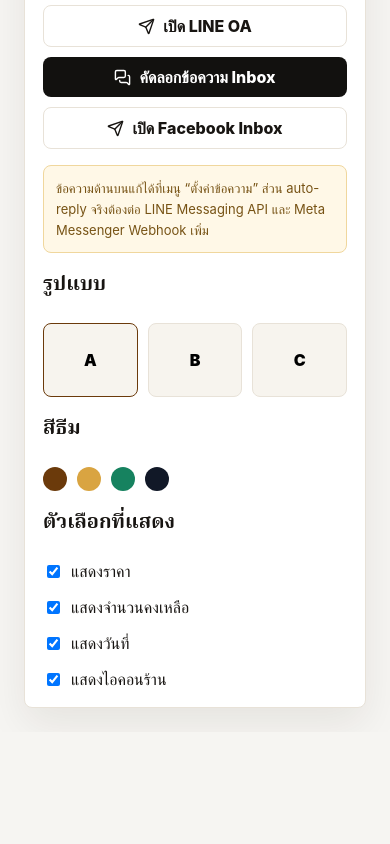
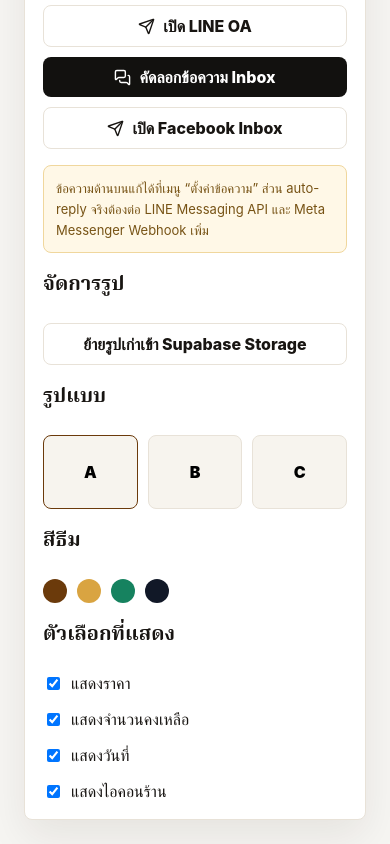
Before and after one commit to numjebar/-jebar-selection-SHOP, a Next.js app: page /admin/catalog in a window 390 px wide. Shown: the part 1391-2235 px from the top of the page. Before the commit the page ends 2123 px from the top, so only its background shows below. Built offline with nearby package versions, Linux system fonts and the light colour scheme; no server answers; the database is empty.

Commit message:
Add manual image migration and mobile save fallback

```diff
--- a/app/admin/catalog/page.tsx
+++ b/app/admin/catalog/page.tsx
@@ -11,6 +11,8 @@
   const { products, selection, messages } = useCatalogStore()
   const todayProducts = getAvailableProducts(products, selection)
   const [isDownloading, setIsDownloading] = useState(false)
+  const [isMigrating, setIsMigrating] = useState(false)
+  const [mobileImageUrl, setMobileImageUrl] = useState('')
   const [copied, setCopied] = useState('')
   const customerUrl = typeof window === 'undefined' ? '/catalog' : `${window.location.origin}/catalog`
   const lineUrl = process.env.NEXT_PUBLIC_LINE_OA_URL || process.env.NEXT_PUBLIC_LINE_URL || 'https://lin.ee/t8QoAix'
@@ -20,14 +22,37 @@
     window.print()
   }
 
+  async function migrateOldImages() {
+    setIsMigrating(true)
+
+    try {
+      const response = await fetch('/api/migrate-images', { method: 'POST' })
+      const data = (await response.json().catch(() => ({}))) as { migrated?: number; failed?: number; error?: string }
+      if (!response.ok) throw new Error(data.error || 'Migration failed')
+      alert(`ย้ายรูปเก่าเข้า Supabase Storage แล้ว ${data.migrated || 0} รูป${data.failed ? ` / ไม่สำเร็จ ${data.failed} รูป` : ''}`)
+      window.location.reload()
+    } catch (error) {
+      console.error(error)
+      alert(error instanceof Error ? error.message : 'ย้ายรูปเก่าไม่สำเร็จ')
+    } finally {
+      setIsMigrating(false)
+    }
+  }
+
   async function downloadCatalogImage() {
     setIsDownloading(true)
 
     try {
       const dataUrl = await renderCatalogCanvas(todayProducts, selection)
+      const blob = dataUrlToBlob(dataUrl)
+      const objectUrl = URL.createObjectURL(blob)
+
+      if (mobileImageUrl) URL.revokeObjectURL(mobileImageUrl)
+      setMobileImageUrl(objectUrl)
+
       const link = document.createElement('a')
       link.download = `je-bar-catalog-${new Date().toISOString().slice(0, 10)}.png`
-      link.href = dataUrl
+      link.href = objectUrl
       document.body.appendChild(link)
       link.click()
       link.remove()
@@ -82,6 +107,14 @@
                 พิมพ์ / PDF
               </button>
             </div>
+            {mobileImageUrl ? (
+              <div className="mobileSaveBox">
+                <p>ถ้ามือถือไม่เซฟอัตโนมัติ ให้กดปุ่มนี้แล้วแตะค้างที่รูปเพื่อ Save Image</p>
+                <a className="button subtleButton fullWidth" href={mobileImageUrl} target="_blank" rel="noreferrer">
+                  เปิดรูปสำหรับเซฟในมือถือ
+                </a>
+              </div>
+            ) : null}
           </section>
 
           <aside className="surface builderPanel">
@@ -107,6 +140,11 @@
             <p className="automationNote">
               ข้อความด้านบนแก้ได้ที่เมนู “ตั้งค่าข้อความ” ส่วน auto-reply จริงต้องต่อ LINE Messaging API และ Meta Messenger Webhook เพิ่ม
             </p>
+
+            <h2>จัดการรูป</h2>
+            <button className="button subtleButton fullWidth" onClick={migrateOldImages} disabled={isMigrating}>
+              {isMigrating ? 'กำลังย้ายรูป...' : 'ย้ายรูปเก่าเข้า Supabase Storage'}
+            </button>
 
             <h2>รูปแบบ</h2>
             <div className="templateGrid">
@@ -227,6 +265,19 @@
   })
 }
 
+function dataUrlToBlob(dataUrl: string) {
+  const [header, base64] = dataUrl.split(',')
+  const contentType = header.match(/data:(.*?);base64/)?.[1] || 'image/png'
+  const binary = atob(base64)
+  const bytes = new Uint8Array(binary.length)
+
+  for (let index = 0; index < binary.length; index += 1) {
+    bytes[index] = binary.charCodeAt(index)
+  }
+
+  return new Blob([bytes], { type: contentType })
+}
+
 function drawCenteredWrappedText(ctx: CanvasRenderingContext2D, text: string, centerX: number, y: number, maxWidth: number, lineHeight: number, maxLines: number) {
   const words = text.split(' ')
   const lines: string[] = []
```
